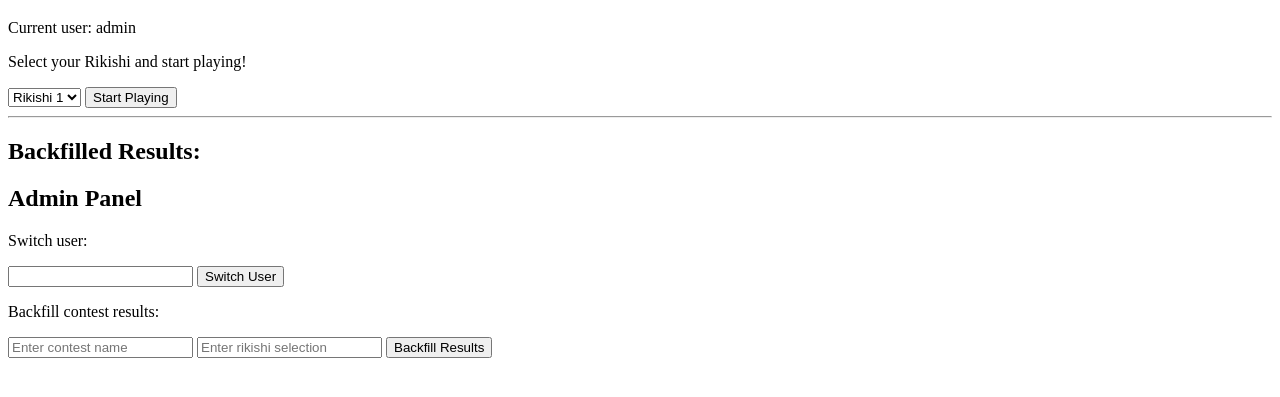
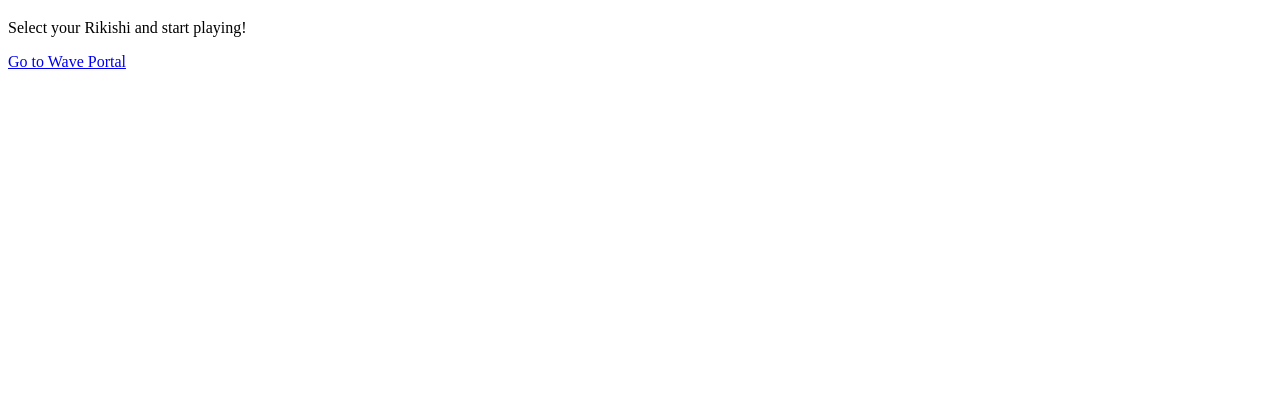
Before and after one commit to hoshotakamoto/banzukesurfing, a website: page index.html in a window 1280 px wide. Shown: the part 61-458 px from the top of the page. Drawn offline with nearby package versions, Linux system fonts and the light colour scheme.

Commit message:
Set up wave portal.

```diff
--- a/index.html
+++ b/index.html
@@ -3,33 +3,15 @@
 <head>
     <title>Banzuke Surfing Game</title>
     <script src="https://ajax.googleapis.com/ajax/libs/jquery/3.5.1/jquery.min.js"></script>
-    <!-- Link to the external CSS file -->
-    <!-- Uncomment this if you have styles to include -->
-    <!-- <link rel="stylesheet" href="styles.css"> -->
 </head>
 <body>
     <h1>Welcome to Banzuke Surfing Game!</h1>
     <p id="user"></p>
     <p>Select your Rikishi and start playing!</p>
-    <select id="rikishi">
-        <option value="1">Rikishi 1</option>
-        <option value="2">Rikishi 2</option>
-        <!-- more options here -->
-    </select>
-    <button id="startPlayingButton">Start Playing</button>
-    <hr>
-    <h2>Backfilled Results:</h2>
-    <div id="backfilledResults"></div>
-    <h2>Admin Panel</h2>
-    <p>Switch user:</p>
-    <input id="userSwitch" type="text">
-    <button id="switchUserButton">Switch User</button>
-    <p>Backfill contest results:</p>
-    <input id="backfillContest" type="text" placeholder="Enter contest name">
-    <input id="backfillRikishi" type="text" placeholder="Enter rikishi selection">
-    <button id="backfillResultsButton">Backfill Results</button>
-    <p id="feedback"></p>
-    <!-- Link to the external JavaScript file -->
+    <div id="wavePortal">
+      <!-- Clicking on the following link will navigate to wavePortal.html -->
+      <a href="wavePortal.html">Go to Wave Portal</a>
+    </div>
     <script type="module">
         import Game from './game.js';
         window.game = new Game();
```
